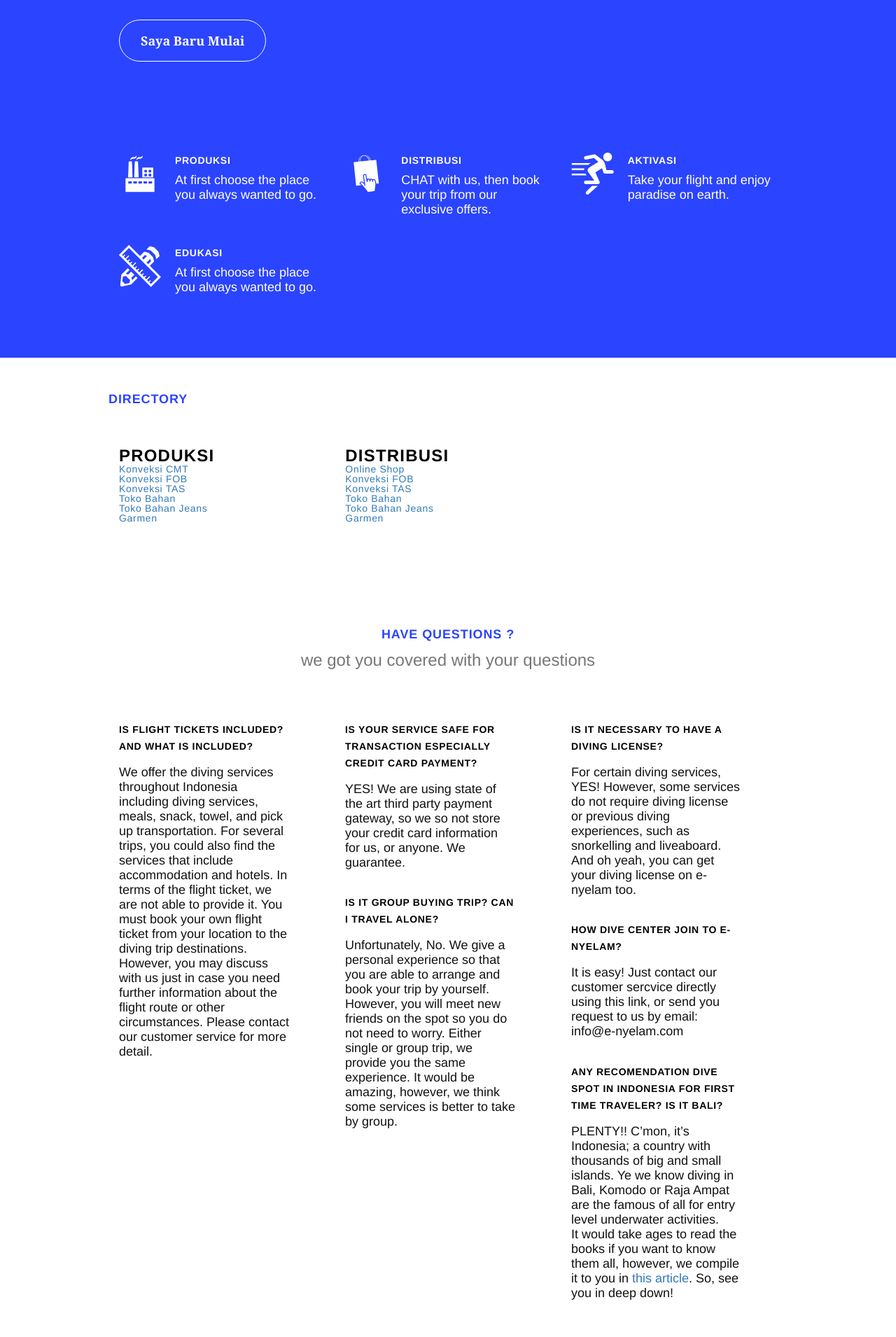
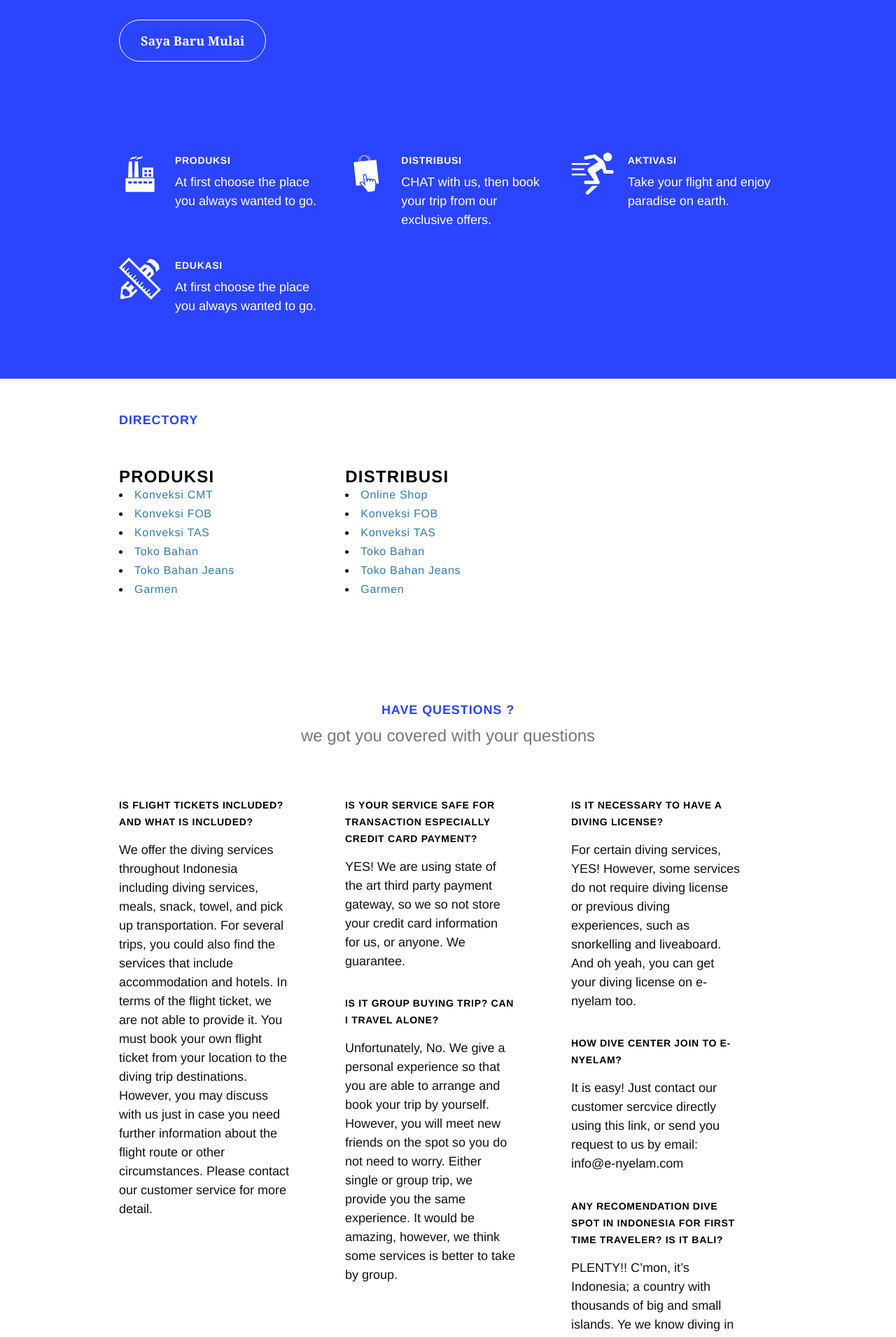
Before and after one commit to kemtol/fashion-pria, a Jekyll site: the page built from index.html, in a window 1280 px wide. Shown: the part 352-2262 px from the top of the page at 70% size. Built offline with Jekyll 4.4.1, drawn with Linux system fonts in a browser that asks for light colours.

Commit message:
no message

```diff
--- a/_includes/directory.html
+++ b/_includes/directory.html
@@ -3,7 +3,7 @@
 			<div class="container">
 				<div class="section-head">
 					<div class="row">
-						<div class="col-md-16">
+						<div class="col-md-12">
 							<h4>DIRECTORY</h4>
 							<!--<p class="lead">take it from our amaging customers</p>-->
 						</div>
--- a/style.scss
+++ b/style.scss
@@ -63,7 +63,7 @@ h6,.h6-like{
 p,.p-like{
 	font-size:18px;
 	/*line-height:1.66em;*/
-	line-height:normal;
+	line-height:27px;
 	font-weight:300;
 	/*letter-spacing:0.05em;*/
 	letter-spacing:normal;
@@ -140,7 +140,11 @@ body {
 	line-height: 1;
 }
 ol, ul {
-	list-style: none;
+    list-style-position: inside;
+    li{
+    	line-height:27px;
+    	font-size:16px;
+    }
 }
 blockquote, q {
 	quotes: none;
```
